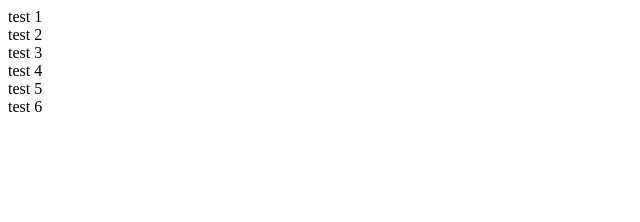
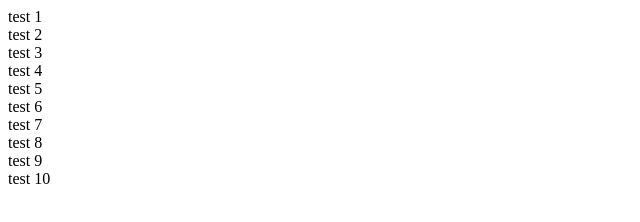
Before and after one commit to khoivunextchain/test-pick, a plain HTML site: page index.html in a window 1280 px wide. Shown: the whole page, without its empty margins (0-640 px from the left). Drawn offline with Linux system fonts and the light colour scheme.

Commit message:
stash 1 stash 2 stash 3

```diff
--- a/index.html
+++ b/index.html
@@ -12,5 +12,9 @@
     <div>test 4</div>
     <div>test 5</div>
     <div>test 6</div>
+    <div>test 7</div>
+    <div>test 8</div>
+    <div>test 9</div>
+    <div>test 10</div>
 </body>
 </html>
```
